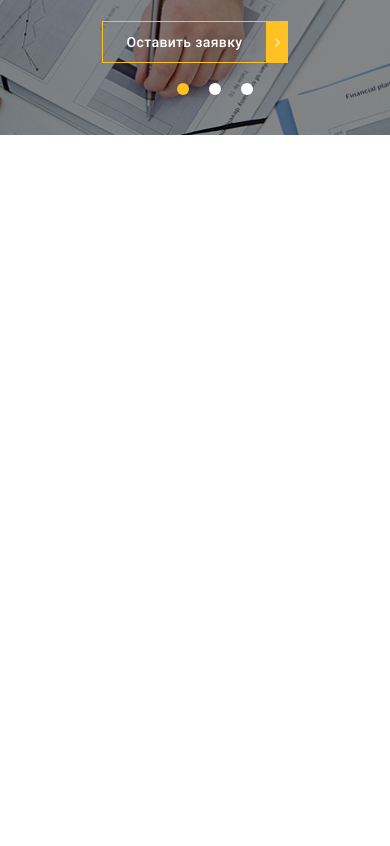
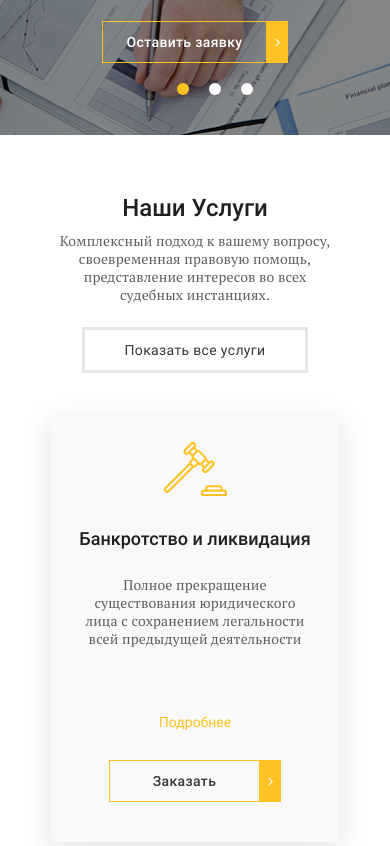
Before and after one commit to Kilavki/Project-6, a website: page app/index.html in a window 390 px wide. Shown: the part 560-1406 px from the top of the page. Before the commit the page ends 844 px from the top, so only its background shows below. Drawn offline with nearby package versions, Linux system fonts and the light colour scheme; files whose address does not match are found by name.

Commit message:
feat: add services mobile

```diff
--- a/app/index.html
+++ b/app/index.html
@@ -99,7 +99,7 @@
 		</div>
 	</section>
 
-<!-- 	<section class="services">
+	<section class="services">
 		<div class="container">
 			<div class="services__top">
 				<div class="services__title-box">
@@ -165,7 +165,7 @@
 				</div>
 			</div>
 		</div>
-	</section>  -->
+	</section>
 
 <!-- 	<section class="about">
 		<div class="container">
--- a/app/sass/_media.sass
+++ b/app/sass/_media.sass
@@ -1,3 +1,13 @@
+@media (max-width: 1140px)
+	.services
+		&__items
+			flex-flow: column wrap
+			align-items: center
+		&__item
+			max-width: 80%
+			margin: 20px auto
+
+
 @media (max-width: 900px)
 	.slider
 		.slick-dots
@@ -5,6 +15,20 @@
 				display: inherit
 		.slick-btn
 			display: none
+	.services
+		&__top
+			display: block
+			width: 80%
+			margin: 0 auto
+			text-align: center
+		&__title-box
+			padding: 0
+			margin: 0 auto 8%
+			&:before
+				display: none
+		&__btn
+			margin-bottom: 8%
+
 
 
 
@@ -16,7 +40,6 @@
 			float: none
 			&--menu
 				display: block
-
 	.menu
 		ul
 			display: none
@@ -44,6 +67,20 @@
 	.slider
 		.slick-dots
 			margin-top: 20px
+	.services
+		&__item-btn
+			position: relative
+			bottom: 0
+			a
+				display: block
+				width: 60%
+				margin: 10% auto 0
+		&__item-link
+			border: none
+			color: $accent
+
+
+
 
 
 @media (max-width: 375px)
```
Also changed, not shown: app/css/style.min.css, css/main-style.css (added), 1 other file.
